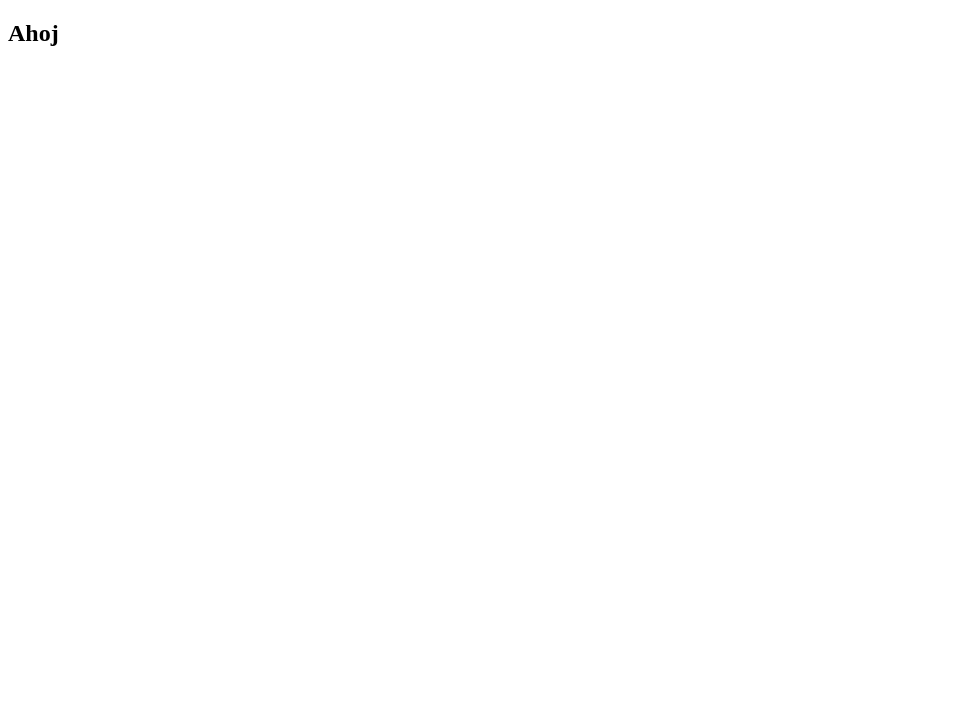
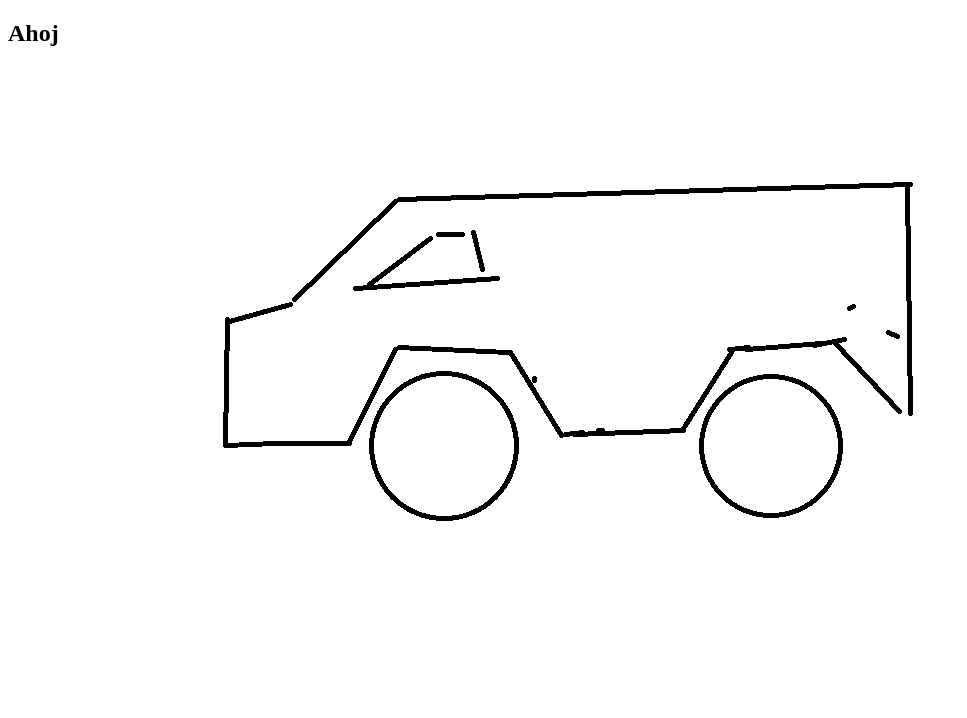
Before and after one commit to Medvidek77/medvidek77.github.io, a plain HTML site: page index.html in a window 1280 px wide. Shown: the whole page, without its empty margins (0-967 px from the left). Drawn offline with Linux system fonts and the light colour scheme.

Commit message:
Update index.html

```diff
--- a/index.html
+++ b/index.html
@@ -6,5 +6,8 @@
 </head>
     <body>
         <h2>Ahoj</h2>
+        <a href="car.png">
+            <img src="car.png">
+        </a>
     </body>
 </html>
```
